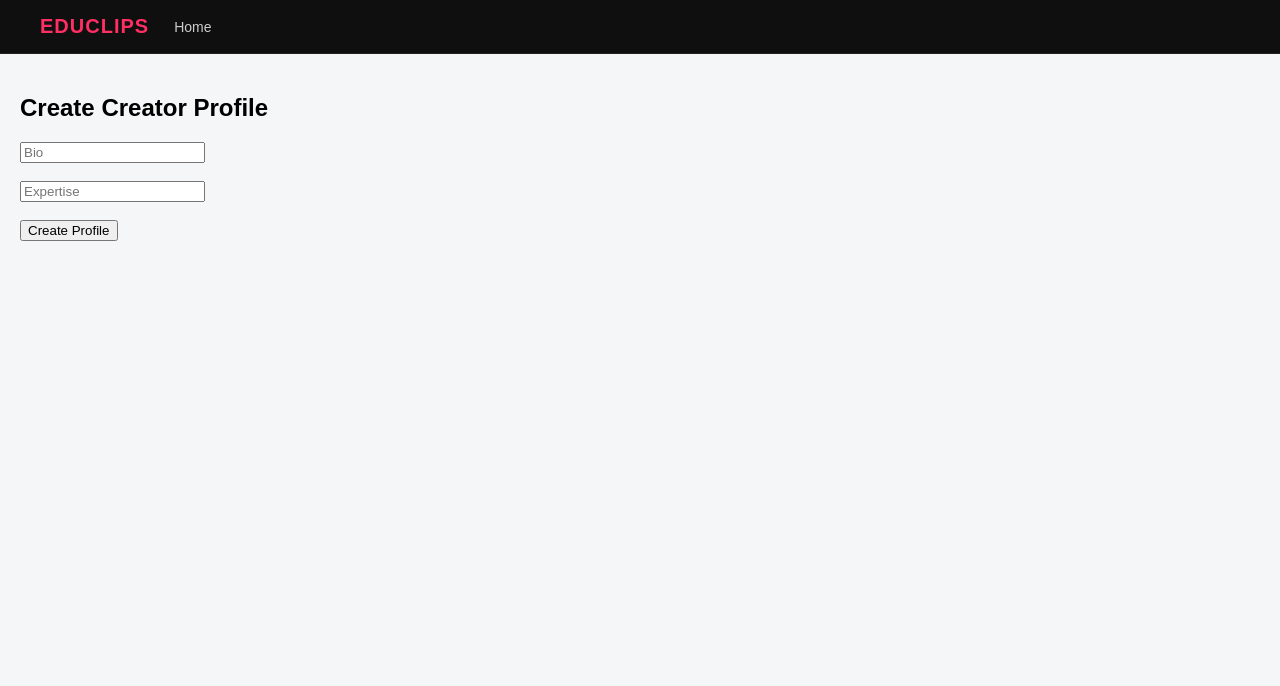
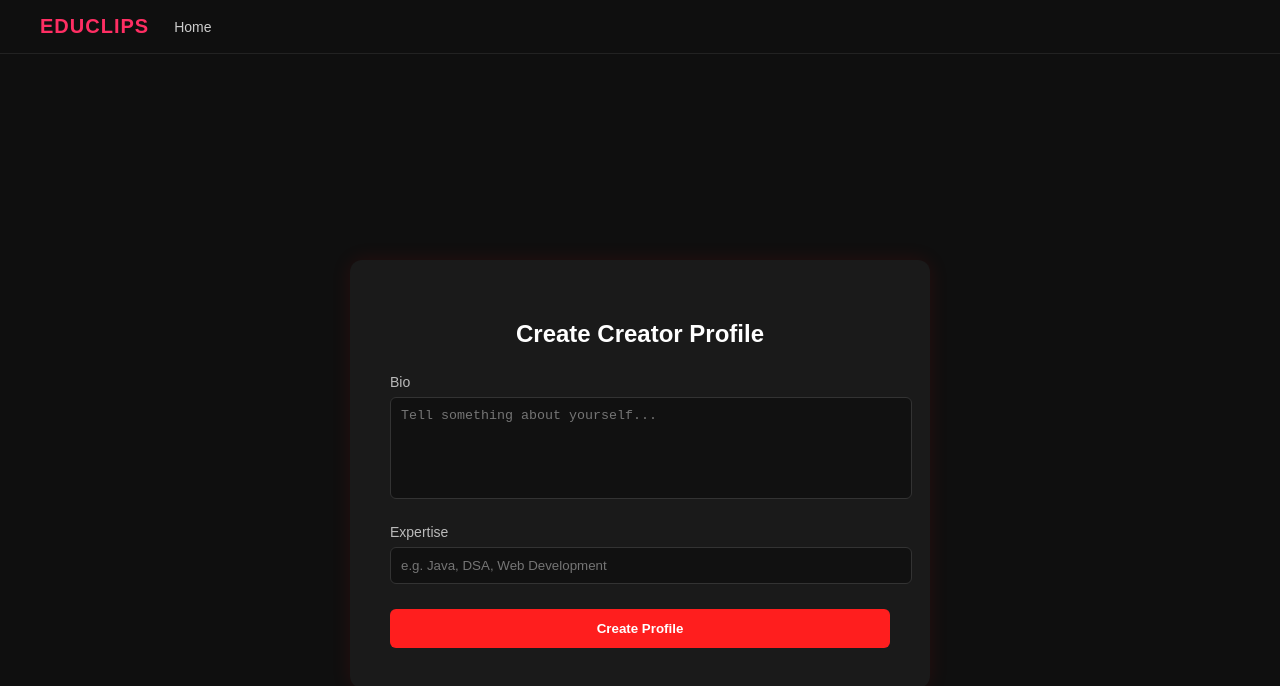
Before and after one commit to riteshpandeyyy/EduClips, a React (Vite) app in the folder educlips-frontend/: page /create-profile in a window 1280 px wide. Shown: the top 686 px of the page. Built offline with nearby package versions, Linux system fonts and the light colour scheme.

Commit message:
styled create profile page

```diff
--- a/educlips-frontend/src/pages/CreateProfile.jsx
+++ b/educlips-frontend/src/pages/CreateProfile.jsx
@@ -21,26 +21,105 @@ function CreateProfile() {
   };
 
   return (
-    <div style={{ padding: "20px" }}>
-      <h2>Create Creator Profile</h2>
+    <div
+      style={{
+        minHeight: "100vh",
+        backgroundColor: "#0f0f0f",
+        display: "flex",
+        justifyContent: "center",
+        alignItems: "center",
+        padding: "20px",
+      }}
+    >
+      <div
+        style={{
+          backgroundColor: "#1a1a1a",
+          padding: "40px",
+          borderRadius: "12px",
+          width: "100%",
+          maxWidth: "500px",
+          boxShadow: "0 0 20px rgba(255,0,0,0.1)",
+        }}
+      >
+        <h2
+          style={{
+            color: "white",
+            marginBottom: "25px",
+            textAlign: "center",
+          }}
+        >
+          Create Creator Profile
+        </h2>
 
         <form onSubmit={handleCreate}>
-        <input
-          placeholder="Bio"
+          <div style={{ marginBottom: "20px" }}>
+            <label style={{ color: "#bbb", fontSize: "14px" }}>
+              Bio
+            </label>
+            <textarea
+              placeholder="Tell something about yourself..."
+              value={bio}
               onChange={(e) => setBio(e.target.value)}
               required
+              style={{
+                width: "100%",
+                marginTop: "6px",
+                padding: "10px",
+                borderRadius: "6px",
+                border: "1px solid #333",
+                backgroundColor: "#111",
+                color: "white",
+                resize: "none",
+                height: "80px",
+              }}
             />
-        <br /><br />
+          </div>
 
+          <div style={{ marginBottom: "25px" }}>
+            <label style={{ color: "#bbb", fontSize: "14px" }}>
+              Expertise
+            </label>
             <input
-          placeholder="Expertise"
+              placeholder="e.g. Java, DSA, Web Development"
+              value={expertise}
               onChange={(e) => setExpertise(e.target.value)}
               required
+              style={{
+                width: "100%",
+                marginTop: "6px",
+                padding: "10px",
+                borderRadius: "6px",
+                border: "1px solid #333",
+                backgroundColor: "#111",
+                color: "white",
+              }}
             />
-        <br /><br />
+          </div>
 
-        <button type="submit">Create Profile</button>
+          <button
+            type="submit"
+            style={{
+              width: "100%",
+              padding: "12px",
+              backgroundColor: "#ff1e1e",
+              color: "white",
+              border: "none",
+              borderRadius: "6px",
+              fontWeight: "bold",
+              cursor: "pointer",
+              transition: "0.3s",
+            }}
+            onMouseOver={(e) =>
+              (e.target.style.backgroundColor = "#cc0000")
+            }
+            onMouseOut={(e) =>
+              (e.target.style.backgroundColor = "#ff1e1e")
+            }
+          >
+            Create Profile
+          </button>
         </form>
+      </div>
     </div>
   );
 }
```
Also changed, not shown: 1 other file (tests, documents, lock files or other folders). Lines whose indentation alone changed are shown as unchanged.
